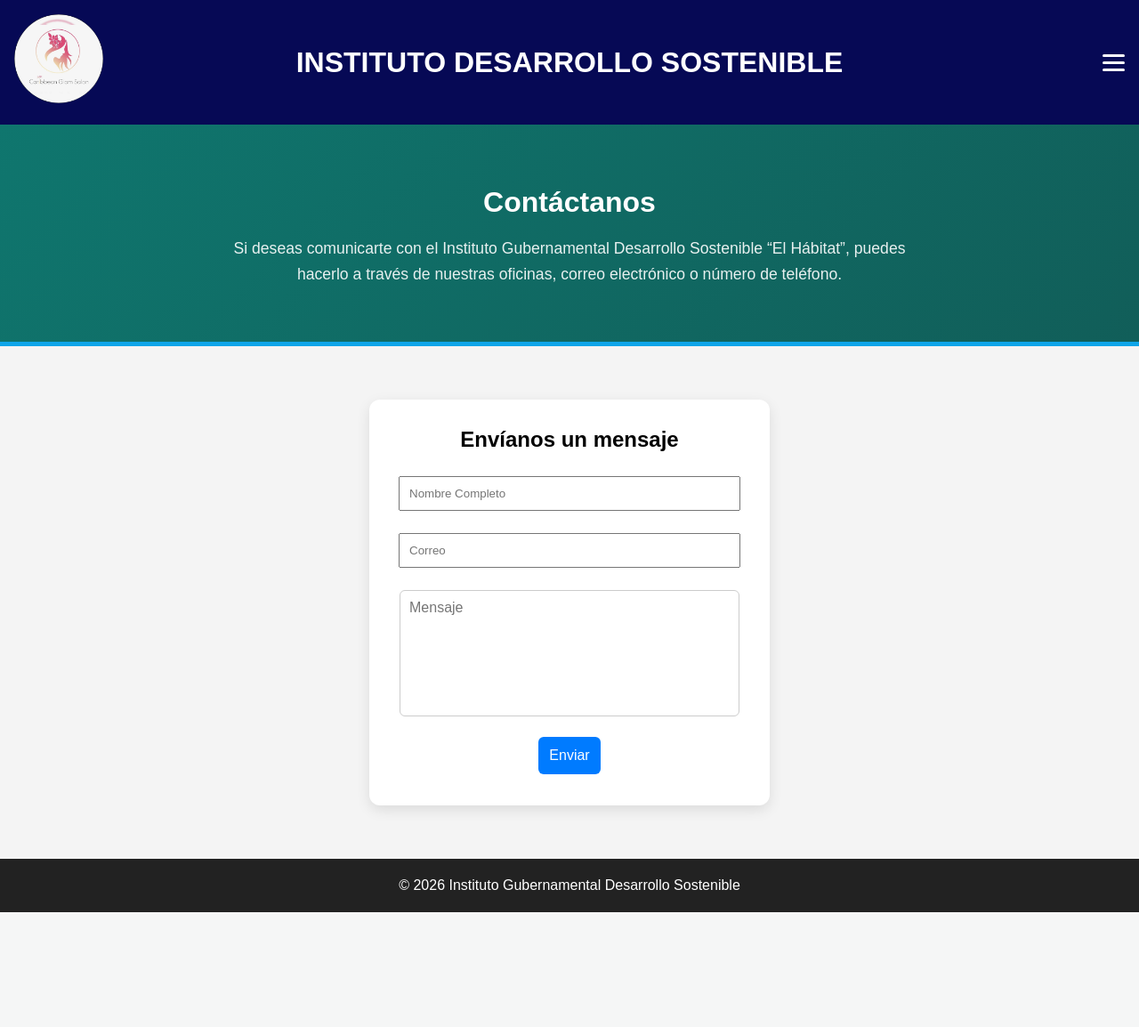
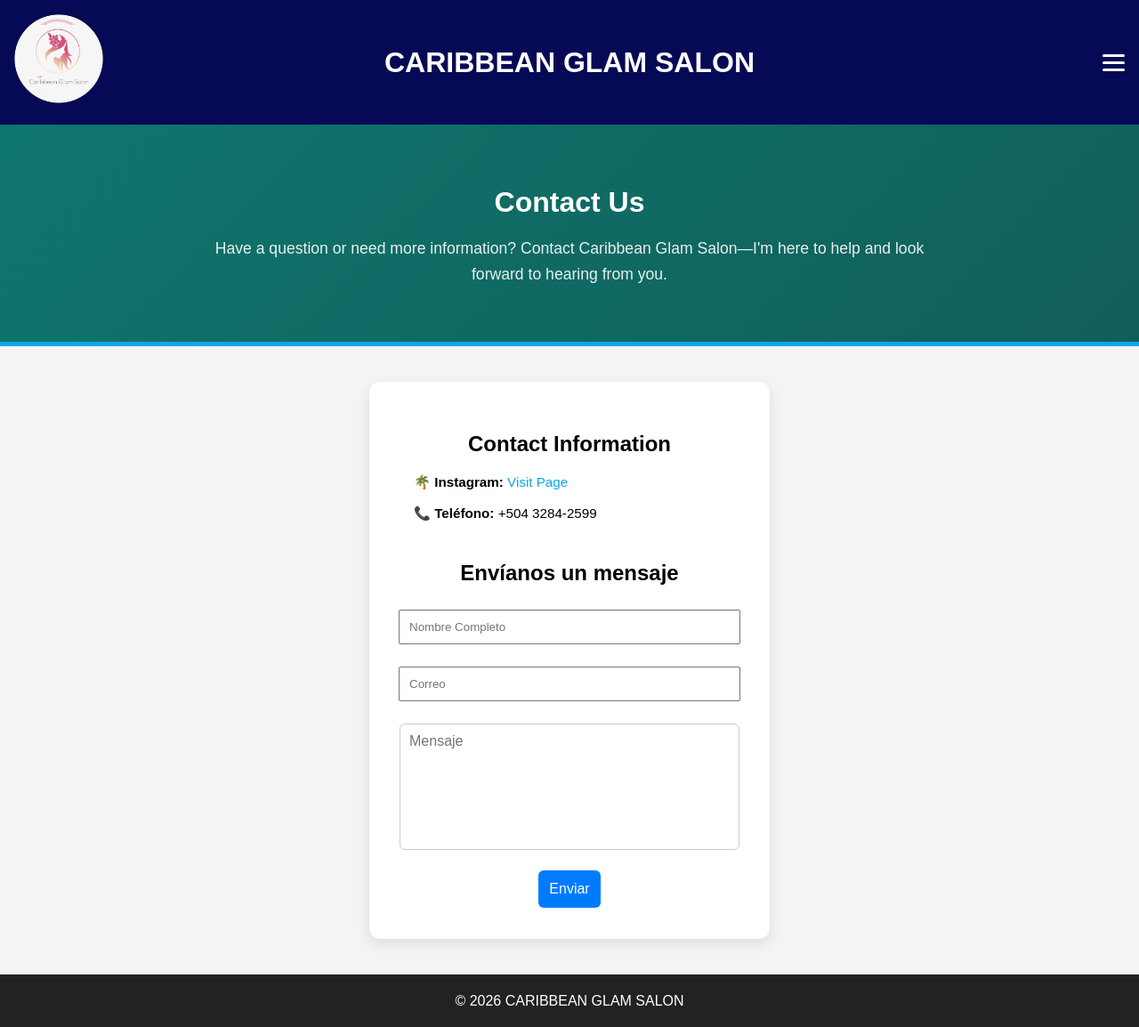
Before and after one commit to MILO123emi/proyecto_final_pw2, a web app: file Contactanos.html in a window 1280 px wide. Shown: the whole page at 89% size. Before the commit the page ends 1025 px from the top, so only its background shows below. Run offline with its HTML, style and script files only (its server is not run), Linux system fonts and the light colour scheme.

Commit message:
aedito el espacio de (galeria y contactanos)

```diff
--- a/Ayuda.html
+++ b/Ayuda.html
@@ -15,7 +15,7 @@
         <a href="Index.html">
             <img class="logotipo" src="IMAGENES/logos/logo(copy).png" alt="Logo">
         </a>
-        <h1>INSTITUTO DESARROLLO SOSTENIBLE</h1>
+        <h1>CARIBBEAN GLAM SALON</h1>
 
         <label for="menu-toggle" class="hamburger-buttons">
             <div></div>
@@ -104,7 +104,7 @@
     </p>
 </section>
 
-<footer>© 2026 Instituto Gubernamental Desarrollo Sostenible</footer>
+<footer>© 2026 CARIBBEAN GLAM SALON</footer>
 
 <script src="js/app.js"></script>
 </body>
--- a/Blog.html
+++ b/Blog.html
@@ -15,7 +15,7 @@
         <a href="Index.html">
             <img class="logotipo" src="IMAGENES/logos/logo(copy).png" alt="Logo">
         </a>
-        <h1>INSTITUTO DESARROLLO SOSTENIBLE</h1>
+        <h1>CARIBBEAN GLAM SALON</h1>
 
         <label for="menu-toggle" class="hamburger-buttons">
             <div></div>
@@ -161,7 +161,7 @@
     </p>
   </section>
 
-<footer>© 2026 Instituto Gubernamental Desarrollo Sostenible</footer>
+<footer>© 2026 CARIBBEAN GLAM SALON</footer>
 
 <script src="js/app.js"></script>
 </body>
--- a/Contactanos.html
+++ b/Contactanos.html
@@ -17,7 +17,7 @@
         <a href="Index.html">
             <img class="logotipo" src="IMAGENES/logos/logo(copy).png" alt="Logo">
         </a>
-        <h1>INSTITUTO DESARROLLO SOSTENIBLE</h1>
+        <h1>CARIBBEAN GLAM SALON</h1>
 
         <label for="menu-toggle" class="hamburger-buttons">
             <div></div>
@@ -41,16 +41,24 @@
 </nav>
 
 <div class="main-titulo">
-    <h2>Contáctanos</h2>
+    <h2>Contact Us</h2>
     <p>
-        Si deseas comunicarte con el Instituto Gubernamental Desarrollo Sostenible “El Hábitat”,
-        puedes hacerlo a través de nuestras oficinas, correo electrónico o número de teléfono.
+        Have a question or need more information? Contact Caribbean Glam Salon—I'm here to help and look forward to hearing from you.
     </p>
 </div>
 
 <div class="container">
 
     <form id="donacionesForm" class="donaciones-box" method="GET" autocomplete="on" novalidate>
+
+        <div class="info-contacto">
+        <h2>Contact Information</h2>
+        <p><strong>🌴 Instagram:</strong>
+            <a href="https://www.instagram.com/caribbean_glamsalon?igsh=bHNpN2MzdTFkeTg5" target="_blank">Visit Page</a>
+        </p>
+        <p><strong>📞 Teléfono:</strong> +504 3284-2599</p>
+        </div>
+
         <h2>Envíanos un mensaje</h2>
 
         <input type="text" placeholder="Nombre Completo" id="name" name="name">
@@ -68,7 +76,7 @@
 
 </div>
 
-<footer>© 2026 Instituto Gubernamental Desarrollo Sostenible</footer>
+<footer>© 2026 CARIBBEAN GLAM SALON</footer>
 <script src="js/App.js"></script>
 </body>
 </html>
--- a/Eventos.html
+++ b/Eventos.html
@@ -15,7 +15,7 @@
         <a href="Index.html">
             <img class="logotipo" src="IMAGENES/logos/logo(copy).png" alt="Logo">
         </a>
-        <h1>INSTITUTO DESARROLLO SOSTENIBLE</h1>
+        <h1>CARIBBEAN GLAM SALON</h1>
 
         <label for="menu-toggle" class="hamburger-buttons">
             <div></div>
@@ -159,7 +159,7 @@
     </p>
 </section>
 
-<footer>© 2026 Instituto Gubernamental Desarrollo Sostenible</footer>
+<footer>© 2026 CARIBBEAN GLAM SALON</footer>
 
 <script src="js/app.js"></script>
 </body>
--- a/FAQ.html
+++ b/FAQ.html
@@ -15,7 +15,7 @@
         <a href="Index.html">
             <img class="logotipo" src="IMAGENES/logos/logo(copy).png" alt="Logo">
         </a>
-        <h1>INSTITUTO DESARROLLO SOSTENIBLE</h1>
+        <h1>CARIBBEAN GLAM SALON</h1>
 
         <label for="menu-toggle" class="hamburger-buttons">
             <div></div>
@@ -157,7 +157,7 @@
     </p>
 </section>
 
-<footer>© 2026 Instituto Gubernamental Desarrollo Sostenible</footer>
+<footer>© 2026 CARIBBEAN GLAM SALON</footer>
 
 <script src="js/app.js"></script>
 </body>
--- a/Nosotros.html
+++ b/Nosotros.html
@@ -15,7 +15,7 @@
         <a href="Index.html">
             <img class="logotipo" src="IMAGENES/logos/logo(copy).png" alt="Logo">
         </a>
-        <h1>INSTITUTO DESARROLLO SOSTENIBLE</h1>
+        <h1>CARIBBEAN GLAM SALON</h1>
 
         <label for="menu-toggle" class="hamburger-buttons">
             <div></div>
@@ -92,7 +92,7 @@
     </p>
 </section>
 
-<footer>© 2026 Instituto Gubernamental Desarrollo Sostenible</footer>
+<footer>© 2026 CARIBBEAN GLAM SALON</footer>
 
 <script src="js/app.js"></script>
 </body>
--- a/Programas.html
+++ b/Programas.html
@@ -13,9 +13,9 @@
 <header>
     <div class="logo">
         <a href="Index.html">
-            <img class="logotipo" src="IMAGENES/logo.jpeg" alt="Logo">
+            <img class="logotipo" src="IMAGENES/logos/logo(copy).png" alt="Logo">
         </a>
-        <h1>INSTITUTO DESARROLLO SOSTENIBLE</h1>
+        <h1>CARIBBEAN GLAM SALON</h1>
 
         <label for="menu-toggle" class="hamburger-buttons">
             <div></div>
@@ -100,7 +100,7 @@
     </p>
 </section>
 
-<footer>© 2026 Instituto Gubernamental Desarrollo Sostenible</footer>
+<footer>© 2026 CARIBBEAN GLAM SALON</footer>
 
 <script src="js/app.js"></script>
 </body>
--- a/css/styles.css
+++ b/css/styles.css
@@ -70,6 +70,7 @@ header {
     height: 3px;
     background: white;
     border-radius: 3px;
+    text-align: center;
 }
 
 /*NAV*/
@@ -88,6 +89,7 @@ nav a {
     text-decoration: none;
     padding: 8px 12px;
     border-radius: 6px;
+    text-align: center;
 }
 
 nav a:hover {
@@ -95,10 +97,83 @@ nav a:hover {
 }
 
 /*LAYOUT*/
+
 .container {
-    padding: 20px;
+    padding: 0px;
     flex: 1;
+    width: 100%;
+    align-items: center;
+    justify-content: center;
 }
+
+.info-contacto {
+    flex: 1;
+    width: 100%;
+    max-width: 400px;
+    min-width: 280px;
+    padding: 25px;
+    margin: 0 auto;
+    text-align: left;
+    box-sizing: border-box;
+}
+
+.info-contacto h2 {
+    color: #000;
+    text-align: center;
+    margin-bottom: 15px;
+}
+
+.info-contacto p {
+    margin-bottom: 10px;
+    font-size: 0.95rem;
+    line-height: 1.6;
+}
+
+.info-contacto a {
+    color: #0ea5e9;
+    text-decoration: none;
+}
+
+.info-contacto a:hover {
+    text-decoration: underline;
+}
+
+/* Tablets */
+@media (max-width: 768px) {
+
+    .info-contacto {
+        padding: 20px;
+    }
+
+    .info-contacto h2 {
+        font-size: 1.6rem;
+    }
+
+    .info-contacto p {
+        font-size: 0.9rem;
+    }
+}
+
+/* Phones */
+@media (max-width: 480px) {
+
+    .info-contacto {
+        min-width: unset;
+        width: 100%;
+        padding: 15px;
+    }
+
+    .info-contacto h2 {
+        text-align: center;
+        font-size: 1.4rem;
+    }
+
+    .info-contacto p {
+        font-size: 0.9rem;
+    }
+}
+
+
 
 footer {
     background: #222;
@@ -339,6 +414,7 @@ input, select {
     border: 1px solid #ccc;
     border-radius: 6px;
 }
+
 /* ========================================================*/
 
 
--- a/index.html
+++ b/index.html
@@ -141,7 +141,7 @@
 
 </section>
 
-<footer>© 2026 Instituto Gubernamental Desarrollo Sostenible</footer>
+<footer>© 2026 CARIBBEAN GLAM SALON</footer>
 
 <script src="js/app.js"></script>
 </body>
```
Also changed, not shown: Donaciones.html (+4 -6 lines), Galleria.html (+132 -40 lines).
